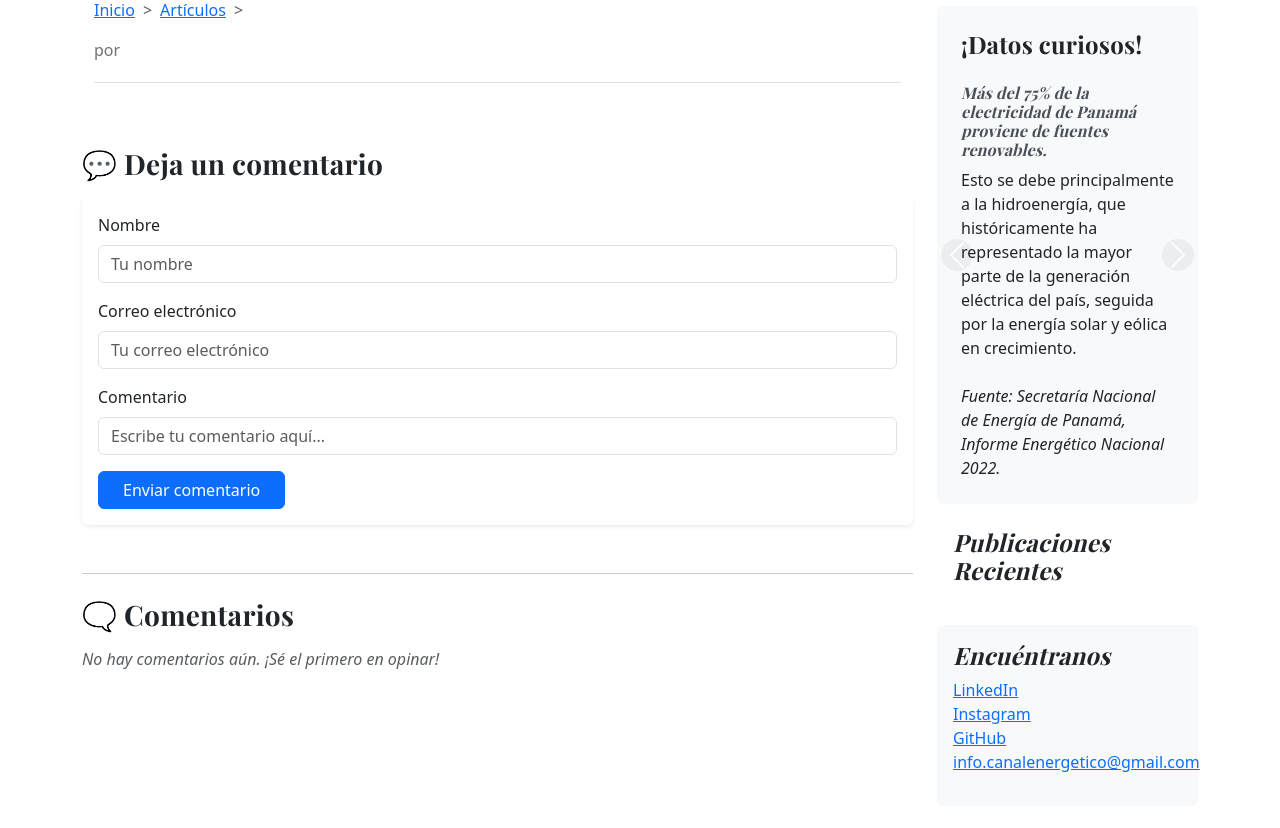
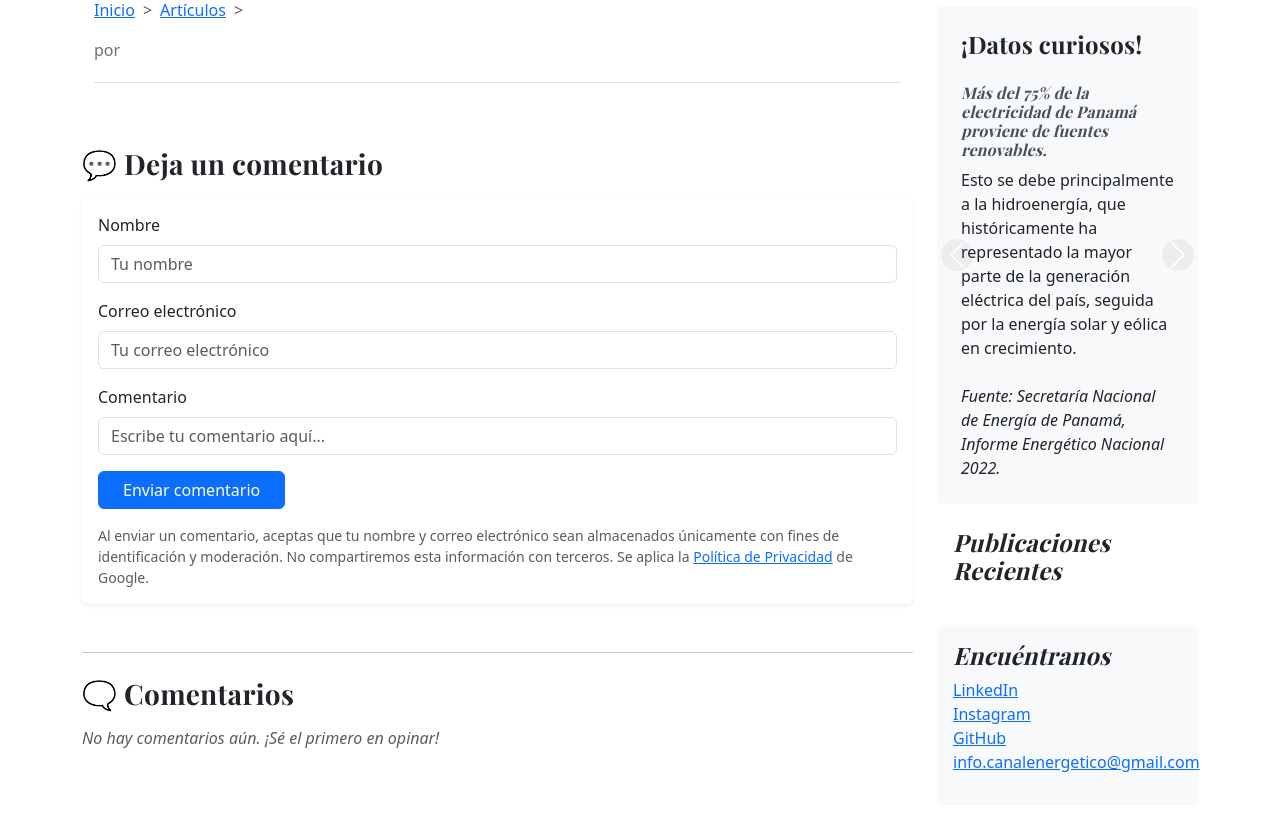
Before and after one commit to CanalEnergetico/blog-website, a Flask app: template templates/post.html in a window 1280 px wide. Shown: the part 198-1026 px from the top of the page. Run offline with Flask 3, Linux system fonts and the light colour scheme; the template is opened without the code that fills it: values that come from a table or form of the project are taken from there, others are empty; some libraries are stand-ins or nearby versions.

Commit message:
Disclaimer en comentarios

```diff
--- a/templates/post.html
+++ b/templates/post.html
@@ -59,7 +59,14 @@
           {{ form.comentario.label(class="form-label") }}
           {{ form.comentario(class="form-control", rows=3, placeholder="Escribe tu comentario aquí...") }}
         </div>
+                <!-- Botón de enviar -->
         {{ form.submit(class="btn btn-primary px-4") }}
+
+                <!-- Disclaimer de privacidad -->
+        <p class="text-muted small mt-3 mb-0">
+          Al enviar un comentario, aceptas que tu nombre y correo electrónico sean almacenados únicamente con fines de identificación y moderación. No compartiremos esta información con terceros. Se aplica la <a href="https://policies.google.com/privacy" target="_blank">Política de Privacidad</a> de Google.
+        </p>
+
       </form>
     </div>
   </div>
```
